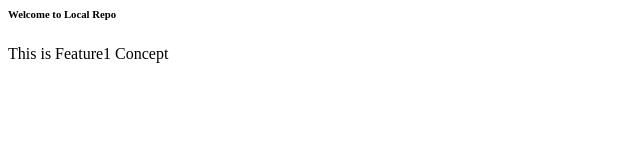
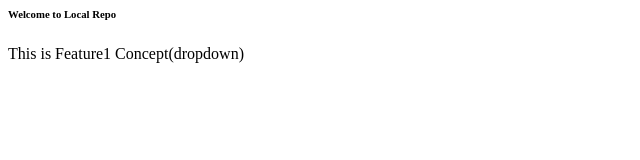
Before and after one commit to venkataprasad1998/localrepo, a plain HTML site: page index.html in a window 1280 px wide. Shown: the full height of the page, 0-640 px from the left. Drawn offline with Linux system fonts and the light colour scheme.

```diff
--- a/index.html
+++ b/index.html
@@ -1,4 +1,4 @@
 <h6>
     Welcome to Local Repo
 </h6>
-<p>This is Feature1 Concept</p>
+<p>This is Feature1 Concept(dropdown)</p>
```
